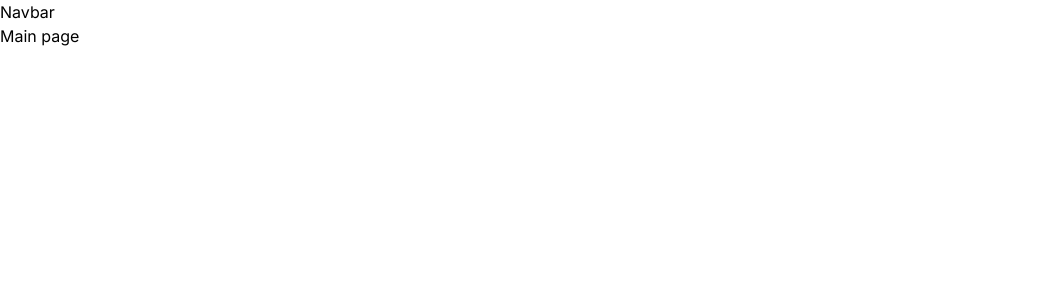
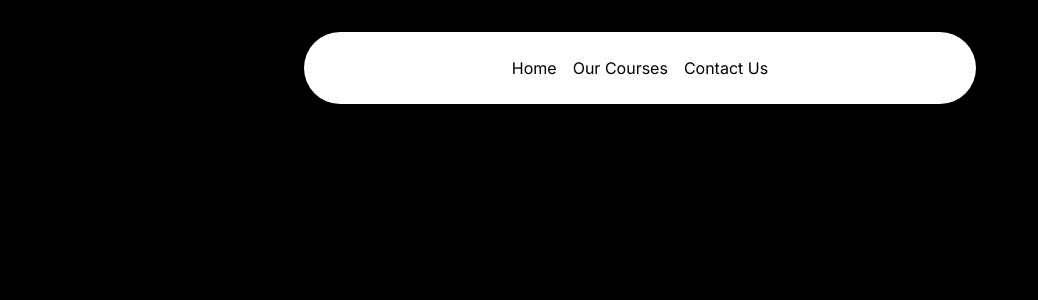
Before and after one commit to kksharma2101/nextjs-project, a Next.js app: page / in a window 1280 px wide. Shown: the top 300 px of the page, without its empty margins (0-1038 px from the left). Built offline with nearby package versions, Linux system fonts and the light colour scheme.

Commit message:
add some changes

```diff
--- a/src/app/layout.tsx
+++ b/src/app/layout.tsx
@@ -15,7 +15,7 @@ export default function RootLayout({
   children: React.ReactNode;
 }>) {
   return (
-    <html lang="en">
+    <html lang="en" style={{ backgroundColor: "#000" }}>
       <body className={inter.className}>{children}</body>
     </html>
   );
--- a/src/components/Navbar.tsx
+++ b/src/components/Navbar.tsx
@@ -1,7 +1,32 @@
-import React from 'react'
+"use client";
+import React, { useState } from "react";
+import { HoveredLink, Menu, MenuItem, ProductItem } from "./ui/navbar-menu";
+import { cn } from "@/utils/cn";
+import Link from "next/link";
 
-export const Navbar = () => {
+export const Navbar = ({ className }: { className?: string }) => {
+    const [active, setActive] = useState<string | null>(null);
     return (
-        <div>Navbar</div>
+        <div
+            className={cn("fixed top-8 inset-x-0 max-w-2xl mx-auto z-50", className)}
+        >
+            <Menu setActive={setActive}>
+                <Link href={"/"}>
+                    <MenuItem setActive={setActive} active={active} item="Home">
+                    </MenuItem>
+                </Link>
+                <MenuItem setActive={setActive} active={active} item="Our Courses">
+                    <div className="flex flex-col space-y-4 text-sm">
+                        <HoveredLink href="/web-devlopment">Web Development</HoveredLink>
+                        <HoveredLink href="/machine-learning">Machine Learning</HoveredLink>
+                        <HoveredLink href="/data-science">Data Science</HoveredLink>
+                        <HoveredLink href="/cyber-security">Cyber Security</HoveredLink>
+                    </div>
+                </MenuItem>
+                <Link href={'/contact'}>
+                    <MenuItem setActive={setActive} active={active} item="Contact Us"></MenuItem>
+                </Link>
+            </Menu>
+        </div>
     )
 }
--- /dev/null
+++ b/src/components/ui/navbar-menu.tsx
@@ -0,0 +1,121 @@
+"use client";
+import React from "react";
+import { motion } from "framer-motion";
+import Link from "next/link";
+import Image from "next/image";
+
+const transition = {
+    type: "spring",
+    mass: 0.5,
+    damping: 11.5,
+    stiffness: 100,
+    restDelta: 0.001,
+    restSpeed: 0.001,
+};
+
+export const MenuItem = ({
+    setActive,
+    active,
+    item,
+    children,
+}: {
+    setActive: (item: string) => void;
+    active: string | null;
+    item: string;
+    children?: React.ReactNode;
+}) => {
+    return (
+        <div onMouseEnter={() => setActive(item)} className="relative ">
+            <motion.p
+                transition={{ duration: 0.3 }}
+                className="cursor-pointer text-black hover:opacity-[0.9] dark:text-white"
+            >
+                {item}
+            </motion.p>
+            {active !== null && children && (
+                <motion.div
+                    initial={{ opacity: 0, scale: 0.85, y: 10 }}
+                    animate={{ opacity: 1, scale: 1, y: 0 }}
+                    transition={transition}
+                >
+                    {active === item && (
+                        <div className="absolute top-[calc(100%_+_1.7rem)] left-1/2 transform -translate-x-1/2">
+                            <motion.div
+                                transition={transition}
+                                layoutId="active" // layoutId ensures smooth animation
+                                className="bg-white dark:bg-black backdrop-blur-sm rounded-2xl overflow-hidden border border-black/[0.2] dark:border-white/[0.2] shadow-xl"
+                            >
+                                <motion.div
+                                    layout // layout ensures smooth animation
+                                    className="w-max h-full p-4"
+                                >
+                                    {children}
+                                </motion.div>
+                            </motion.div>
+                        </div>
+                    )}
+                </motion.div>
+            )}
+        </div>
+    );
+};
+
+export const Menu = ({
+    setActive,
+    children,
+}: {
+    setActive: (item: string | null) => void;
+    children: React.ReactNode;
+}) => {
+    return (
+        <nav
+            onMouseLeave={() => setActive(null)} // resets the state
+            className="relative rounded-full boder border-transparent dark:bg-black dark:border-white/[0.2] bg-white shadow-input flex justify-center space-x-4 px-8 py-6 "
+        >
+            {children}
+        </nav>
+    );
+};
+
+export const ProductItem = ({
+    title,
+    description,
+    href,
+    src,
+}: {
+    title: string;
+    description: string;
+    href: string;
+    src: string;
+}) => {
+    return (
+        <Link href={href} className="flex space-x-2">
+            <Image
+                src={src}
+                width={140}
+                height={70}
+                alt={title}
+                className="flex-shrink-0 rounded-md shadow-2xl"
+            />
+            <div>
+                <h4 className="text-xl font-bold mb-1 text-black dark:text-white">
+                    {title}
+                </h4>
+                <p className="text-neutral-700 text-sm max-w-[10rem] dark:text-neutral-300">
+                    {description}
+                </p>
+            </div>
+        </Link>
+    );
+};
+
+export const HoveredLink = ({ children, ...rest }: any) => {
+    return (
+        <Link
+            {...rest}
+            className="text-neutral-700 dark:text-neutral-200 hover:text-black "
+        >
+            {children}
+        </Link>
+    );
+};
--- a/tailwind.config.ts
+++ b/tailwind.config.ts
@@ -1,54 +1,20 @@
-const {
-  default: flattenColorPalette,
-} = require("tailwindcss/lib/util/flattenColorPalette");
+import type { Config } from "tailwindcss";
 
-/** @type {import('tailwindcss').Config} */
-module.exports = {
+const config: Config = {
   content: [
     "./src/pages/**/*.{js,ts,jsx,tsx,mdx}",
     "./src/components/**/*.{js,ts,jsx,tsx,mdx}",
     "./src/app/**/*.{js,ts,jsx,tsx,mdx}",
-
-    // Or if using `src` directory:
-    "./src/**/*.{js,ts,jsx,tsx,mdx}",
   ],
-  darkMode: "class",
   theme: {
-    extend: {},
+    extend: {
+      backgroundImage: {
+        "gradient-radial": "radial-gradient(var(--tw-gradient-stops))",
+        "gradient-conic":
+          "conic-gradient(from 180deg at 50% 50%, var(--tw-gradient-stops))",
+      },
+    },
   },
-  plugins: [addVariablesForColors],
+  plugins: [],
 };
-
-// This plugin adds each Tailwind color as a global CSS variable, e.g. var(--gray-200).
-function addVariablesForColors({ addBase, theme }: any) {
-  let allColors = flattenColorPalette(theme("colors"));
-  let newVars = Object.fromEntries(
-    Object.entries(allColors).map(([key, val]) => [`--${key}`, val])
-  );
-
-  addBase({
-    ":root": newVars,
-  });
-}
-
-
-// import type { Config } from "tailwindcss";
-
-// const config: Config = {
-//   content: [
-//     "./src/pages/**/*.{js,ts,jsx,tsx,mdx}",
-//     "./src/components/**/*.{js,ts,jsx,tsx,mdx}",
-//     "./src/app/**/*.{js,ts,jsx,tsx,mdx}",
-//   ],
-//   theme: {
-//     extend: {
-//       backgroundImage: {
-//         "gradient-radial": "radial-gradient(var(--tw-gradient-stops))",
-//         "gradient-conic":
-//           "conic-gradient(from 180deg at 50% 50%, var(--tw-gradient-stops))",
-//       },
-//     },
-//   },
-//   plugins: [],
-// };
-// export default config;
+export default config;
```
